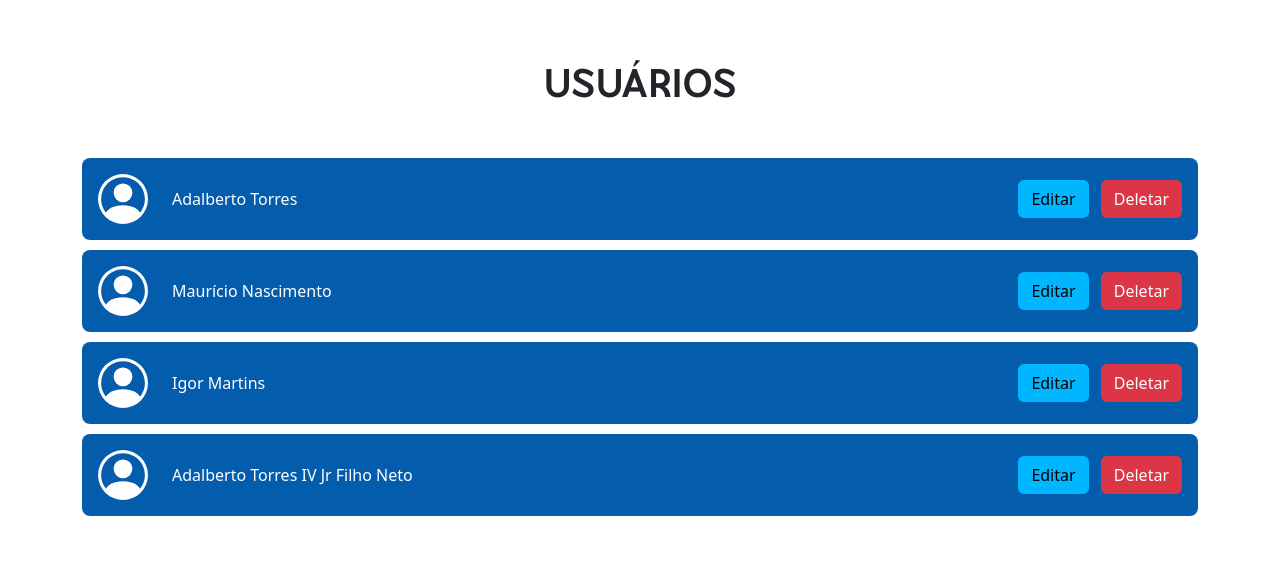
After one commit to Urick3/RoomReservation, a Django app: template template/site/users_list.html in a window 1280 px wide. The commit adds this page. Shown: the top 573 px of the page. Run offline with Django 5.2, Linux system fonts and the light colour scheme; the template is opened without the code that fills it, so the values that code supplies are empty.

Commit message:
{feat}: adição dos templates das paginas do gestor

```diff
--- a/template/site/profile.html
+++ b/template/site/profile.html
@@ -17,7 +17,7 @@
     <section>
         <!-- Perfil -->
         <div class="py-5">
-            <h1 class="text-center" style="font-family: Modestic;">Meu Perfil</h1>
+            <h1 class="text-center" style="font-family: Modestic;">MEU PERFIL</h1>
             <div class="container">
                 <div class="py-3">
                     <h4>E-mail: flavio@gmail.com</h4>
--- /dev/null
+++ b/template/site/users_list.html
@@ -0,0 +1,115 @@
+<!DOCTYPE html>
+<html lang="pt-BR">
+<head>
+    <meta charset="UTF-8">
+    <meta name="viewport" content="width=device-width, initial-scale=1.0">
+    <title>Usuários</title>
+    <link href="../assets/css/bootstrap.min.css" rel="stylesheet">
+    <script src="../assets/js/bootstrap.bundle.min.js"></script>
+    <style>
+        .header {
+            padding: 15px;
+            text-align: center;
+        }
+        .user-card {
+            background-color: #045cac;
+            color: white;
+            margin-bottom: 10px;
+            border-radius: 8px;
+            padding: 10px;
+        }
+        .user-card img {
+            margin-bottom: 5px;
+        }
+        .edit {
+            background-color: #00b7ff;
+            color: black;
+        }
+        .delete {
+            background-color: #dc3545;
+            color: white;
+        }
+        @font-face {
+            font-family: Modestic;
+            src: url("../assets/fonts/modestic_sans/ModesticSans-Bold.ttf") format(truetype);
+        }
+    </style>
+</head>
+<body>
+    <section class="py-5">
+        <div class="header">
+            <h1 style="font-family: Modestic;">USUÁRIOS</h1>
+        </div>
+        <div class="container mt-4">
+            <div class="user-card p-3">
+                <div class="row align-items-center">
+                    <div class="col-auto">
+                        <svg xmlns="http://www.w3.org/2000/svg" width="50" height="50" fill="white" class="bi bi-person-circle" viewBox="0 0 16 16">
+                            <path d="M11 6a3 3 0 1 1-6 0 3 3 0 0 1 6 0"/>
+                            <path fill-rule="evenodd" d="M0 8a8 8 0 1 1 16 0A8 8 0 0 1 0 8m8-7a7 7 0 0 0-5.468 11.37C3.242 11.226 4.805 10 8 10s4.757 1.225 5.468 2.37A7 7 0 0 0 8 1"/>
+                        </svg>
+                    </div>
+                    <div class="col">
+                        <span>Adalberto Torres</span>
+                    </div>
+                    <div class="col-auto">
+                        <button class="btn edit me-2">Editar</button>
+                        <button class="btn delete">Deletar</button>
+                    </div>
+                </div>
+            </div>
+            <div class="user-card p-3">
+                <div class="row align-items-center">
+                    <div class="col-auto">
+                        <svg xmlns="http://www.w3.org/2000/svg" width="50" height="50" fill="white" class="bi bi-person-circle" viewBox="0 0 16 16">
+                            <path d="M11 6a3 3 0 1 1-6 0 3 3 0 0 1 6 0"/>
+                            <path fill-rule="evenodd" d="M0 8a8 8 0 1 1 16 0A8 8 0 0 1 0 8m8-7a7 7 0 0 0-5.468 11.37C3.242 11.226 4.805 10 8 10s4.757 1.225 5.468 2.37A7 7 0 0 0 8 1"/>
+                        </svg>
+                    </div>
+                    <div class="col">
+                        <span>Maurício Nascimento</span>
+                    </div>
+                    <div class="col-auto">
+                        <button class="btn edit me-2">Editar</button>
+                        <button class="btn delete">Deletar</button>
+                    </div>
+                </div>
+            </div>
+            <div class="user-card p-3">
+                <div class="row align-items-center">
+                    <div class="col-auto">
+                        <svg xmlns="http://www.w3.org/2000/svg" width="50" height="50" fill="white" class="bi bi-person-circle" viewBox="0 0 16 16">
+                            <path d="M11 6a3 3 0 1 1-6 0 3 3 0 0 1 6 0"/>
+                            <path fill-rule="evenodd" d="M0 8a8 8 0 1 1 16 0A8 8 0 0 1 0 8m8-7a7 7 0 0 0-5.468 11.37C3.242 11.226 4.805 10 8 10s4.757 1.225 5.468 2.37A7 7 0 0 0 8 1"/>
+                        </svg>
+                    </div>
+                    <div class="col">
+                        <span>Igor Martins</span>
+                    </div>
+                    <div class="col-auto">
+                        <button class="btn edit me-2">Editar</button>
+                        <button class="btn delete">Deletar</button>
+                    </div>
+                </div>
+            </div>
+            <div class="user-card p-3">
+                <div class="row align-items-center">
+                    <div class="col-auto">
+                        <svg xmlns="http://www.w3.org/2000/svg" width="50" height="50" fill="white" class="bi bi-person-circle" viewBox="0 0 16 16">
+                            <path d="M11 6a3 3 0 1 1-6 0 3 3 0 0 1 6 0"/>
+                            <path fill-rule="evenodd" d="M0 8a8 8 0 1 1 16 0A8 8 0 0 1 0 8m8-7a7 7 0 0 0-5.468 11.37C3.242 11.226 4.805 10 8 10s4.757 1.225 5.468 2.37A7 7 0 0 0 8 1"/>
+                        </svg>
+                    </div>
+                    <div class="col">
+                        <span>Adalberto Torres IV Jr Filho Neto</span>
+                    </div>
+                    <div class="col-auto">
+                        <button class="btn edit me-2">Editar</button>
+                        <button class="btn delete">Deletar</button>
+                    </div>
+                </div>
+            </div>
+        </div>
+    </section>
+</body>
+</html>
```
Also changed, not shown: template/site/classrooms.html (added, +58 -0 lines), template/site/manager.html (added, +73 -0 lines), template/assets/img/user_logo.png (added).
